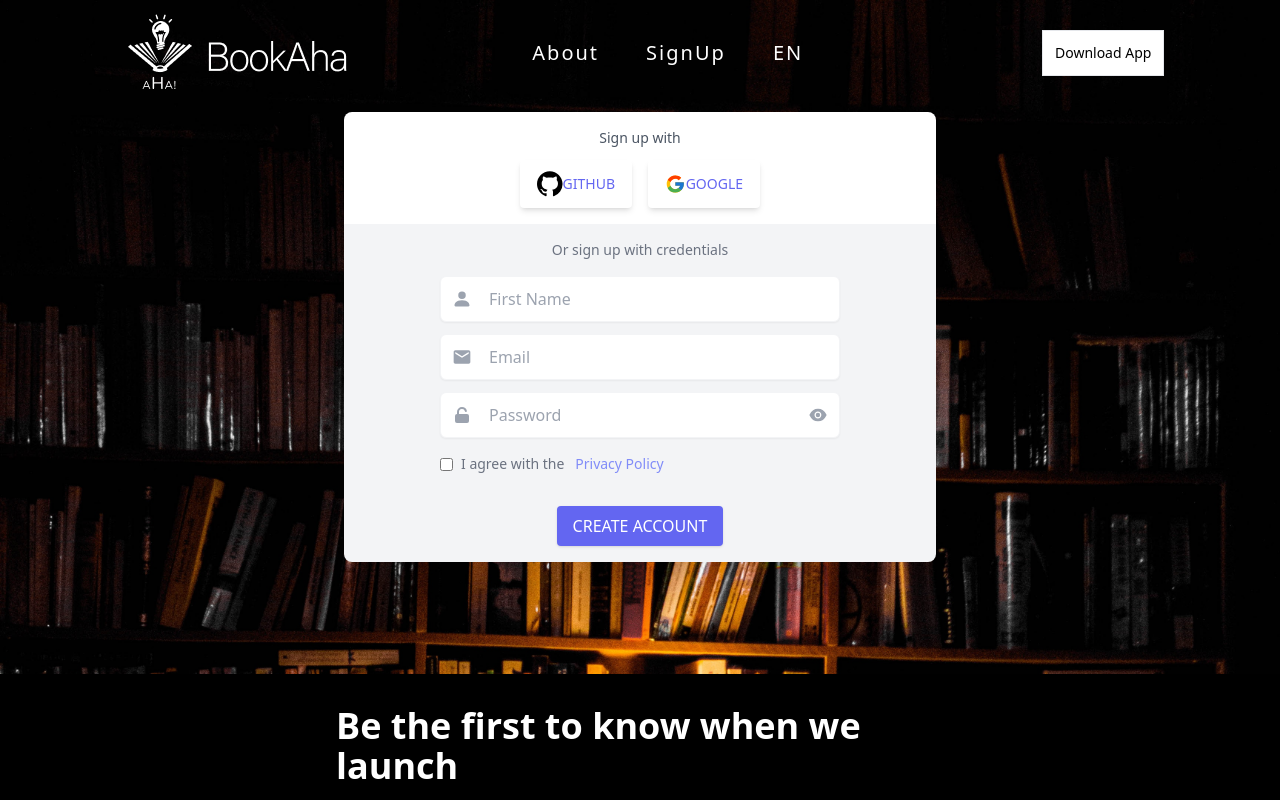
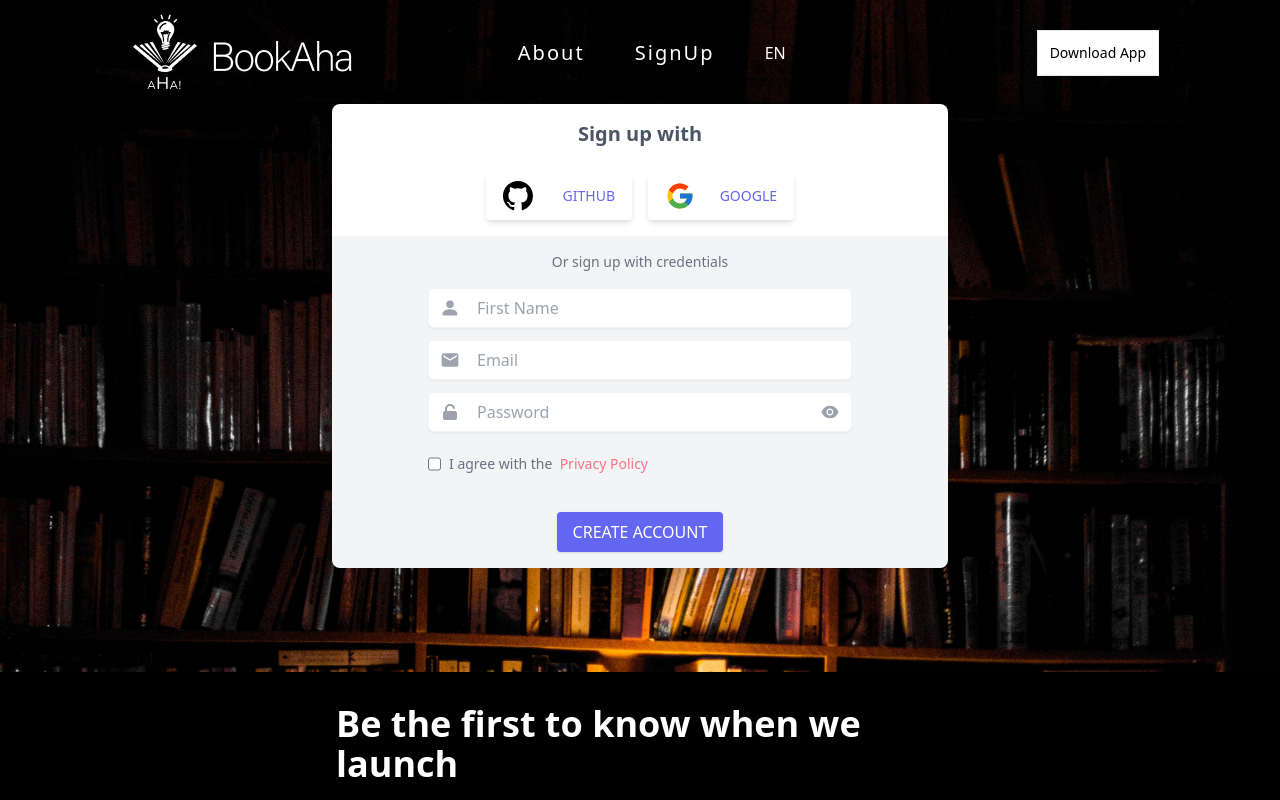
Before and after one commit to Nathaniyell/book-aha, a React (Create React App) app: page /signup in a window 1280 px wide. Shown: the top 800 px of the page. Built offline with nearby package versions, Linux system fonts and the light colour scheme.

Commit message:
update components

```diff
--- a/src/SignUp/SignUp.jsx
+++ b/src/SignUp/SignUp.jsx
@@ -1,8 +1,4 @@
 import React, { useRef, useState } from "react";
-import book1 from "../assets/book1.jpg";
-import book2 from "../assets/book2.jpg";
-import book3 from "../assets/book3.jpg";
-import book4 from "../assets/book4.jpg";
 import {BsGithub} from 'react-icons/bs'
 import {FcGoogle} from "react-icons/fc"
 import {BsFillPersonFill} from "react-icons/bs"
@@ -63,31 +59,32 @@ const SignUp = () => {
               }));
           console.error("Password is not strong");
         }
+        handlePasswordChange()
       };
 
 
   return (
-    <div className="bg-signUp bg-no-repeat bg-cover bg-origin-padding  px-4 pb-48 md:pb-48">
+    <div className="bg-signUp bg-no-repeat bg-cover bg-origin-padding  px-2 pb-48 md:pb-48">
       <div className=" relative top-24">
 
-        <div className="p-4 lg:w-1/2 mx-auto">
+        <div className="p-2 lg:w-1/2 mx-auto">
 
           <div className="bg-white  rounded-t-lg p-4">
 
-            <p className="text-center  text-sm text-gray-600 font-light">
+            <p className="text-center  text-xl font-bold text-gray-600">
               Sign up with
             </p>
             <div>
 
-              <div className="flex items-center justify-center space-x-4 mt-3">
+              <div className="flex items-center justify-center space-x-4 mt-6">
 
-                <button className="flex items-center w-1/2 justify-between md:w-1/5 py-2 px-4 text-sm uppercase rounded bg-white hover:bg-gray-100 text-indigo-500 border border-transparent hover:border-transparent hover:text-gray-700 shadow-md hover:shadow-lg font-medium transition transform hover:-translate-y-0.5">
+                <button className="flex items-center w-1/2 justify-between md:w-1/5 lg:w-1/4 py-2 px-4 text-sm uppercase rounded bg-white hover:bg-gray-100 text-indigo-500 border border-transparent hover:border-transparent hover:text-gray-700 shadow-md hover:shadow-lg font-medium transition transform hover:-translate-y-0.5">
                  <BsGithub className="text-3xl text-black " />
                   Github
                 </button>
-                <button className="flex items-center w-1/2 justify-between md:w-1/5 py-2 px-4 text-sm uppercase rounded bg-white hover:bg-gray-100 text-indigo-500 border border-transparent hover:border-transparent hover:text-gray-700 shadow-md hover:shadow-lg font-medium transition transform hover:-translate-y-0.5">
+                <button className="flex items-center w-1/2 justify-between md:w-1/5 lg:w-1/4 py-2 px-4 text-sm uppercase rounded bg-white hover:bg-gray-100 text-indigo-500 border border-transparent hover:border-transparent hover:text-gray-700 shadow-md hover:shadow-lg font-medium transition transform hover:-translate-y-0.5">
                  <FcGoogle className="text-3xl " />
-                  Google
+                 Google
                 </button>
               </div>
             </div>
@@ -103,9 +100,10 @@ const SignUp = () => {
               <div className="relative">
 
                 <input
-                  className="appearance-none border pl-12 border-gray-100 shadow-sm focus:shadow-md focus:placeholder-gray-600  transition  rounded-md w-full py-3 text-gray-600 leading-tight focus:outline-none focus:ring-gray-600 focus:shadow-outline"
+                  className="appearance-none border pl-12 border-gray-100 shadow-sm focus:shadow-md focus:placeholder-gray-600  transition h-10  rounded-md w-full py-3 text-gray-600 leading-tight focus:outline-none focus:ring-gray-600 focus:shadow-outline"
                   id="First Name"
                   type="text"
+                  required
                   placeholder="First Name"
                 />
                 <div className="absolute left-0 inset-y-0 flex items-center" >
@@ -117,9 +115,10 @@ const SignUp = () => {
               <div className="relative mt-3">
 
                 <input
-                  className="appearance-none border pl-12 border-gray-100 shadow-sm focus:shadow-md focus:placeholder-gray-600  transition  rounded-md w-full py-3 text-gray-600 leading-tight focus:outline-none focus:ring-gray-600 focus:shadow-outline"
+                  className="appearance-none border pl-12 border-gray-100 shadow-sm focus:shadow-md focus:placeholder-gray-600  transition h-10 rounded-md w-full py-3 text-gray-600 leading-tight focus:outline-none focus:ring-gray-600 focus:shadow-outline"
                   id="email"
                   type="email"
+                  required
                   placeholder="Email"
                 />
                 <div className="absolute left-0 inset-y-0 flex items-center">
@@ -129,7 +128,7 @@ const SignUp = () => {
               <div className="relative mt-3">
 
                 <input
-                  className="appearance-none border pl-12 border-gray-100 shadow-sm focus:shadow-md focus:placeholder-gray-600  transition  rounded-md w-full py-3 text-gray-600 leading-tight focus:outline-none focus:ring-gray-600 focus:shadow-outline"
+                  className="appearance-none border pl-12 border-gray-100 shadow-sm focus:shadow-md focus:placeholder-gray-600  transition h-10 rounded-md w-full py-3 text-gray-600 leading-tight focus:outline-none focus:ring-gray-600 focus:shadow-outline"
                   id="password"
                   type={password.isVisible? "text": "password"}
                   placeholder="Password"
@@ -156,18 +155,18 @@ const SignUp = () => {
                   type="checkbox"
                   id="remember"
                   name="remember"
-                  className="mr-2"
+                  className="mr-2 h-8"
                 />
                 <label className="text-sm" htmlFor="remember">
                   I agree with the
-                  <a className="text-indigo-400 hover:text-indigo-500"> &nbsp;
+                  &nbsp;<span className="text-rose-400 cursor-pointer hover:text-rose-500">
                     Privacy Policy
-                  </a>
+                  </span>
                 </label>
               </div>
               <div className="flex items-center justify-center mt-8">
 
-                <button className="text-white py-2 px-4 uppercase rounded bg-indigo-500 hover:bg-indigo-600 shadow hover:shadow-lg font-medium transition transform hover:-translate-y-0.5">
+                <button type="submit" className="text-white py-2 px-4 uppercase rounded bg-indigo-500 hover:bg-indigo-600 shadow hover:shadow-lg font-medium transition transform hover:-translate-y-0.5">
 
                   Create Account
                 </button>
--- a/src/components/Navbar.jsx
+++ b/src/components/Navbar.jsx
@@ -29,17 +29,21 @@ const Navbar = () => {
         colourChange ? "bg-black" : "bg-inherit"
       }`}
     >
-     <Link to='/'> <img className="w-1/3 md:w-full text-white" src={logo} alt="Logo" /></Link>
-      <ul className="flex text-white items-center justify-around lg:w-1/4 w-[45%] -ml-20">
-        {["About", "SignUp", "EN"].map((item) => {
+     <Link to='/'> <img className="w-[40%] md:w-full text-white" src={logo} alt="Logo" /></Link>
+      <ul className="flex text-white items-center justify-around lg:w-1/4 w-[45%] -ml-28">
+        {["About", "SignUp"].map((item) => {
           return (
             <Link to={`/${item}`} key={item}>
-              <button className="text-white tracking-[2px] text-[14px] md:text-xl hover:underline">
+              <button className="text-white tracking-[2px] md:ml-0 text-[14px] md:text-xl hover:underline">
                 {item}
               </button>
             </Link>
-          );
+                      );
         })}
+        <div>
+          <span></span>
+          <span>EN</span>
+        </div>
       </ul>
       <Button title={"Download App"} fontSize={"sm"} padding={6} />
     </div>
--- a/src/home/Home.jsx
+++ b/src/home/Home.jsx
@@ -1,10 +1,9 @@
 import React from "react";
-// import Navbar from "../components/Navbar";
 import img1 from "../assets/img1.png";
 import img2 from "../assets/img2.png";
 import img3 from "../assets/img3.png";
 import FlexSection from "../components/FlexSection";
-import Footer from "../components/Footer";
+
 
 const Home = () => {
     const data = [
```
